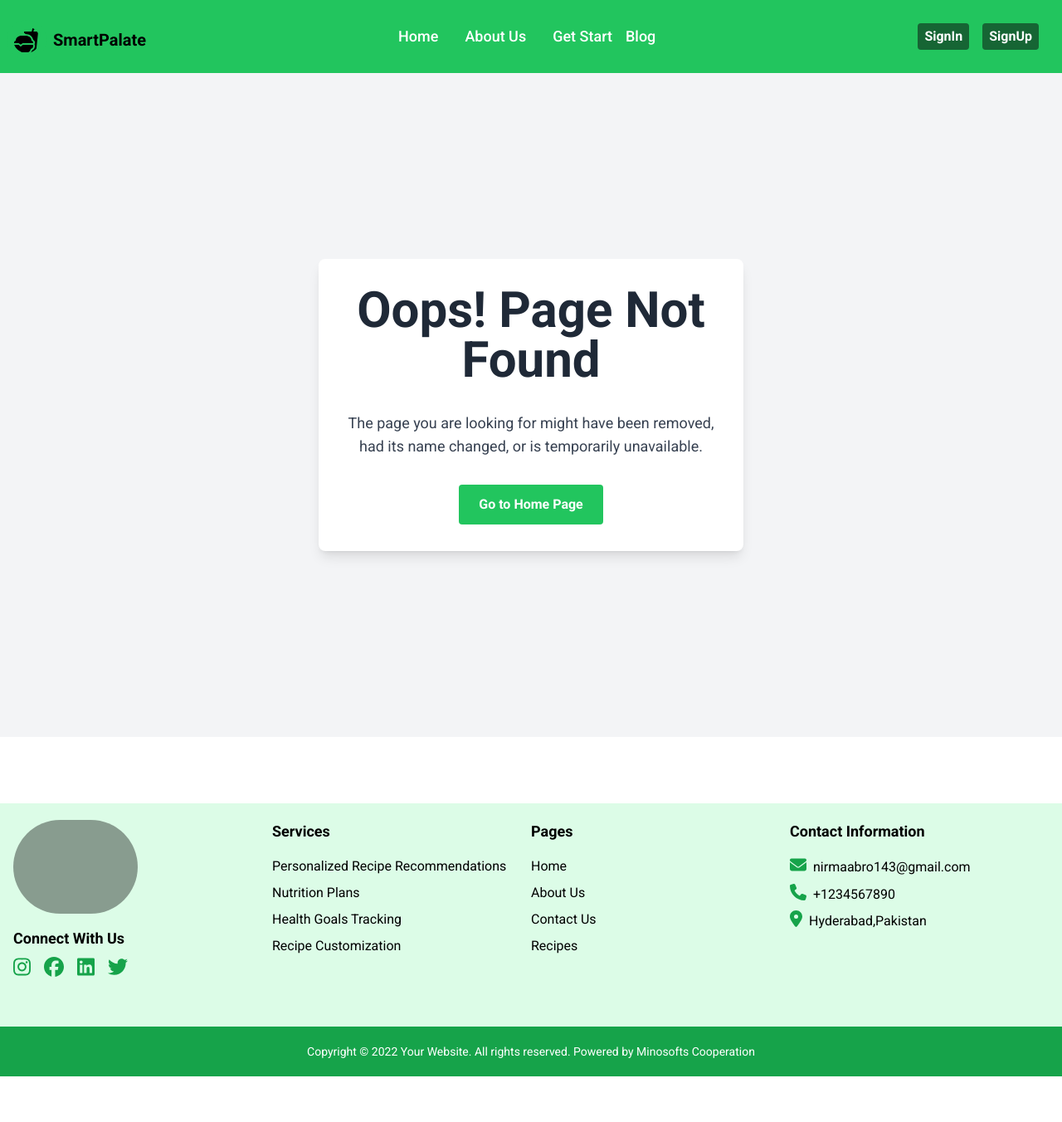
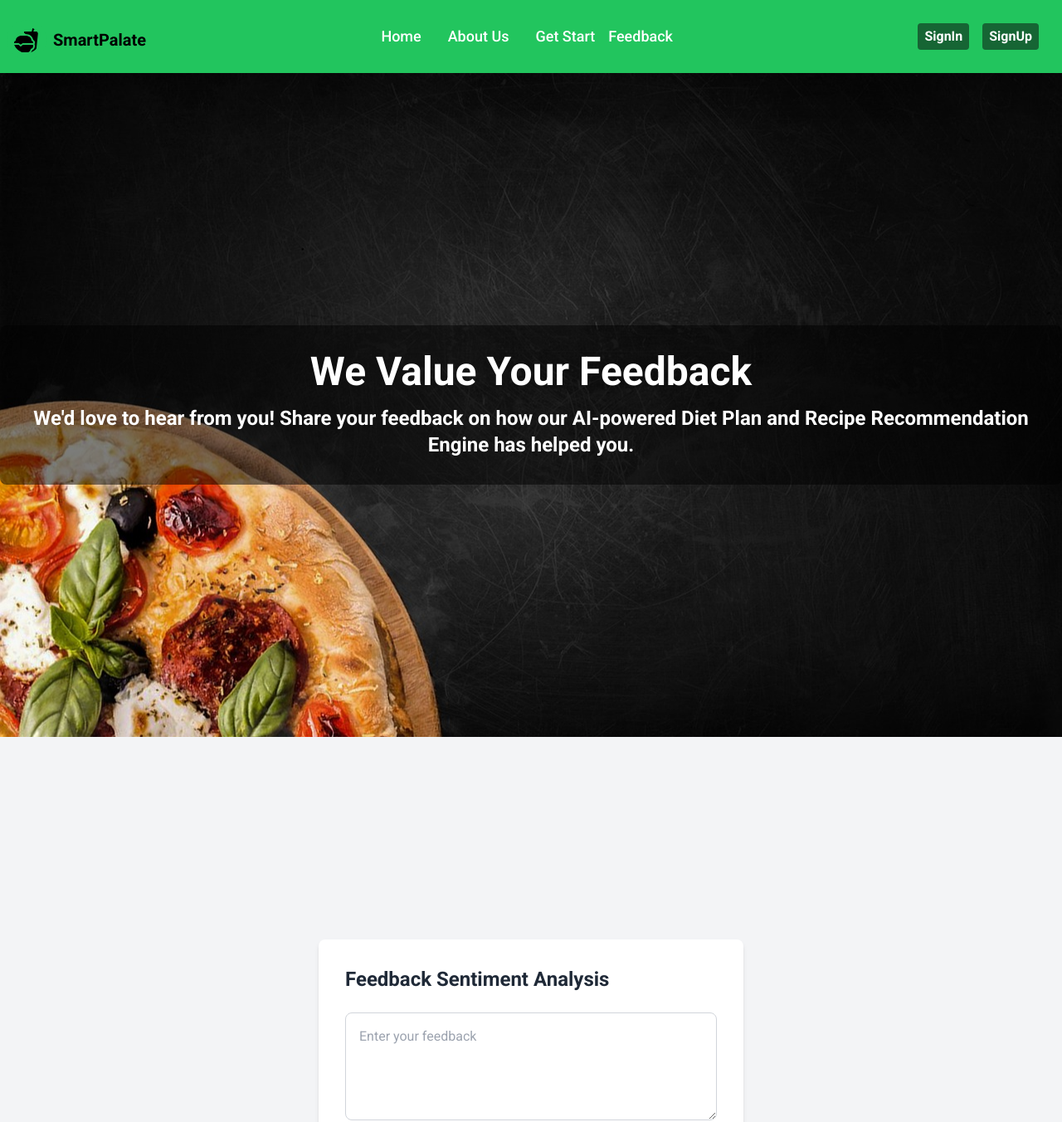
Before and after one commit to NirmaAbro/Eight-semester-fyp-frontend, a React (Create React App) app: page /feedback in a window 1280 px wide. Shown: the top 1352 px of the page at 83% size. Before the commit the page ends 1297 px from the top, so only its background shows below. Built offline with nearby package versions, Linux system fonts and the light colour scheme; grey boxes are pictures that could not be loaded.

Commit message:
sentiment analysis added

```diff
--- a/package.json
+++ b/package.json
@@ -23,7 +23,9 @@
     "react-scripts": "5.0.1",
     "react-scroll": "^1.9.0",
     "react-slick": "^0.30.2",
+    "react-stars": "^2.2.5",
     "react-toastify": "^10.0.5",
+    "sentiment": "^5.0.2",
     "slick-carousel": "^1.8.1",
     "web-vitals": "^2.1.4"
   },
--- a/src/App.js
+++ b/src/App.js
@@ -10,7 +10,7 @@ import Singup from "./Components/Singup";
 import Premium from "./Components/Premium";
 import NotFound from "./Components/NotFound";
 import Footer from "./Components/Footer";
-import BlogPage from "./Components/BlogPage";
+import SentiHome from "./Sentiment/SentiHome";
 import RefrshHandler from "./Components/RefrshHandler";
 import Getstarted from "./GetStart/Getstarted";
 import { useState } from "react";
@@ -38,7 +38,7 @@ function App() {
           <Route path="/aboutus" element={<AboutHome />} />
           <Route path="/menues" element={<Menues />} />
           <Route path="/getstarted" element={<Getstarted />} />
-          <Route path="/blog" element={<BlogPage />} />
+          <Route path="/feedback" element={<SentiHome />} />
           <Route path="/*" element={<NotFound />} />
         </Routes>
         <Footer />
--- a/src/Components/BlogPage.jsx
+++ /dev/null
@@ -1,11 +0,0 @@
-import React from 'react'
-
-function BlogPage() {
-  return (
-    <div>
-      hi from  blog page
-    </div>
-  )
-}
-
-export default BlogPage
--- a/src/Components/Navbar.jsx
+++ b/src/Components/Navbar.jsx
@@ -45,10 +45,10 @@ function Navbar() {
             </NavLink>
 
             <NavLink
-              to="/blog"
+              to="/feedback"
               className="text-lg font-medium text-white hover:border-b-2 hover:border-green-700"
             >
-            Blog
+            Feedback
             </NavLink>
           </div>
         </div>
@@ -115,10 +115,10 @@ function Navbar() {
                   Get Start
                 </NavLink>
                 <NavLink
-                  to="/blog"
+                  to="/feedback"
                   className="text-lg font-sans text-white hover:bg-white hover:text-black"
                 >
-                Blog
+                Feedback
                 </NavLink>
                 <NavLink
                   to="/signin"
--- /dev/null
+++ b/src/Sentiment/Feedback.jsx
@@ -0,0 +1,26 @@
+import React from "react";
+import img from "../images/cover.jpg";
+
+function Feedback() {
+  return (
+    <div
+      className="h-screen bg-cover bg-center flex flex-col justify-center items-center text-center"
+      style={{ backgroundImage: `url(${img})` }}
+    >
+      <div className="bg-black bg-opacity-50 p-8 rounded-lg">
+        <h1 className="text-white text-3xl lg:text-5xl font-bold mb-4">
+          We Value Your Feedback
+        </h1>
+        <h6 className="text-white text-lg lg:text-2xl font-semibold">
+          We'd love to hear from you! Share your feedback on how our AI-powered
+          Diet Plan and Recipe Recommendation Engine has helped you.
+        </h6>
+      </div>
+      {/* sentiment analysis here */}
+
+
+    </div>
+  );
+}
+
+export default Feedback;
--- /dev/null
+++ b/src/Sentiment/SentiHome.jsx
@@ -0,0 +1,14 @@
+import React from "react";
+import Feedback from "./Feedback";
+import SentimentAnalysis from "./SentimentAnalysis";
+
+function SentiHome() {
+  return (
+    <div>
+      <Feedback />
+      <SentimentAnalysis />
+    </div>
+  );
+}
+
+export default SentiHome;
--- /dev/null
+++ b/src/Sentiment/SentimentAnalysis.jsx
@@ -0,0 +1,89 @@
+import React, { useState } from "react";
+import Sentiment from "sentiment";
+import StarRatings from "react-stars";
+import { MdSend } from "react-icons/md";
+
+const sentimentScores = {
+  'Marvelous': 5,
+  'Excellent': 4,
+  'Very Good': 3,
+  'Good': 2,
+  'Bad': 1,
+  'Negative': 0,
+};
+
+const SentimentAnalysis = () => {
+  const [feedback, setFeedback] = useState("");
+  const [sentimentScore, setSentimentScore] = useState(null);
+  const [sentimentLabel, setSentimentLabel] = useState("");
+  const [rating, setRating] = useState(0);
+
+  const analyzeSentiment = () => {
+    const sentiment = new Sentiment();
+    const result = sentiment.analyze(feedback);
+
+    setSentimentScore(result.score);
+
+    let label = "Neutral";
+    if (result.score > 3) {
+      label = "Marvelous";
+    } else if (result.score > 1) {
+      label = "Excellent";
+    } else if (result.score > 0) {
+      label = "Very Good";
+    } else if (result.score === 0) {
+      label = "Good";
+    } else if (result.score < -1) {
+      label = "Bad";
+    } else {
+      label = "Negative";
+    }
+
+    setSentimentLabel(label);
+    setRating(sentimentScores[label]);
+  };
+
+  return (
+    <div className="min-h-screen flex items-center justify-center bg-gray-100">
+      <div className="bg-white shadow-md rounded-lg p-8 max-w-lg w-full">
+        <h2 className="text-2xl font-bold mb-6 text-gray-800">
+          Feedback Sentiment Analysis
+        </h2>
+        <textarea
+          className="w-full p-4 border border-gray-300 rounded-lg focus:outline-none focus:ring-2 focus:ring-blue-600"
+          value={feedback}
+          onChange={(e) => setFeedback(e.target.value)}
+          placeholder="Enter your feedback"
+          rows="4"
+        />
+        <button
+          onClick={analyzeSentiment}
+          className="w-full bg-blue-600 text-white py-2 mt-4 rounded-lg hover:bg-blue-700 transition-colors flex items-center justify-center"
+        >
+          <MdSend className="mr-2" /> Analyze
+        </button>
+        {sentimentScore !== null && (
+          <div className="mt-6 text-center">
+            <h3 className="text-xl font-semibold">
+              Sentiment Score:{" "}
+              <span className="text-blue-600">{sentimentScore}</span>
+            </h3>
+            <h3 className="text-xl font-semibold">
+              Sentiment Label:{" "}
+              <span className="text-blue-600">{sentimentLabel}</span>
+            </h3>
+            <StarRatings
+              count={5}
+              value={rating}
+              size={24}
+              edit={false}
+              color2={'#ffd700'}
+            />
+          </div>
+        )}
+      </div>
+    </div>
+  );
+};
+
+export default SentimentAnalysis;
```
Also changed, not shown: 1 other file (tests, documents, lock files or other folders).
